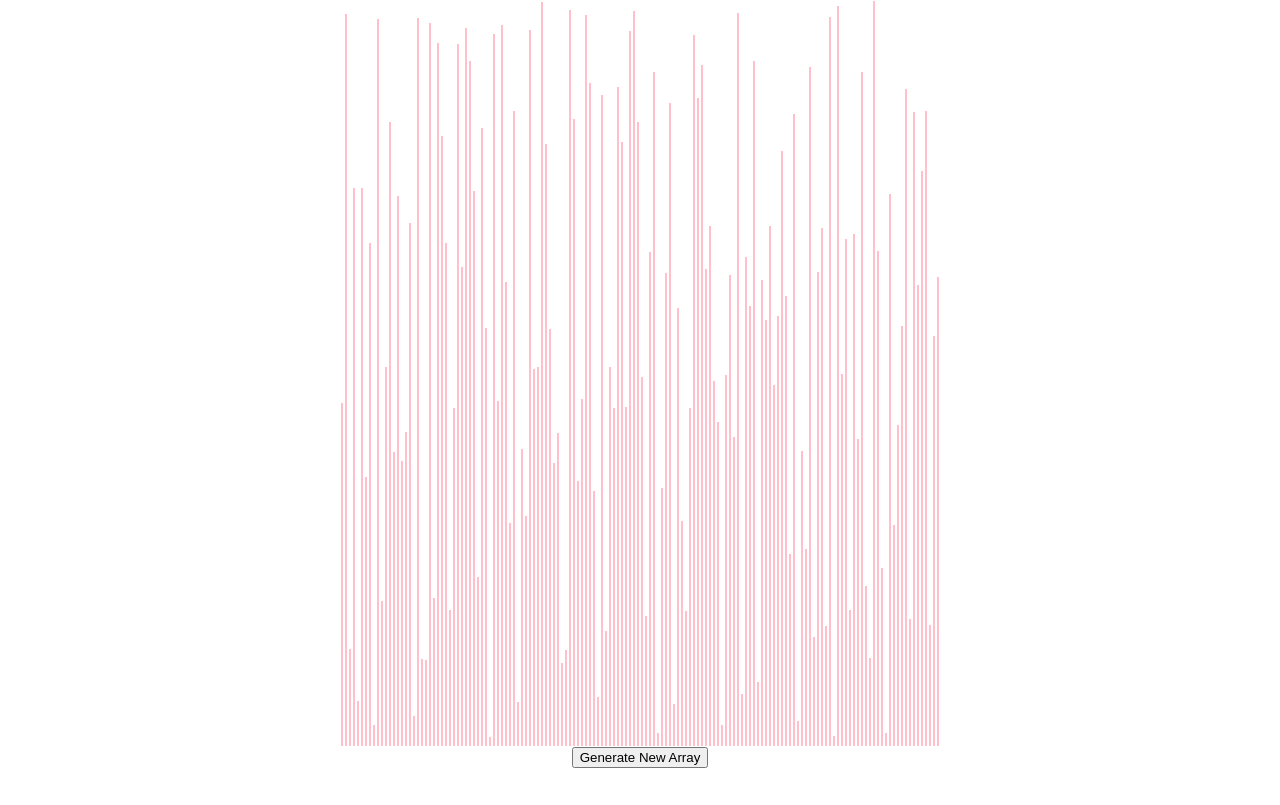
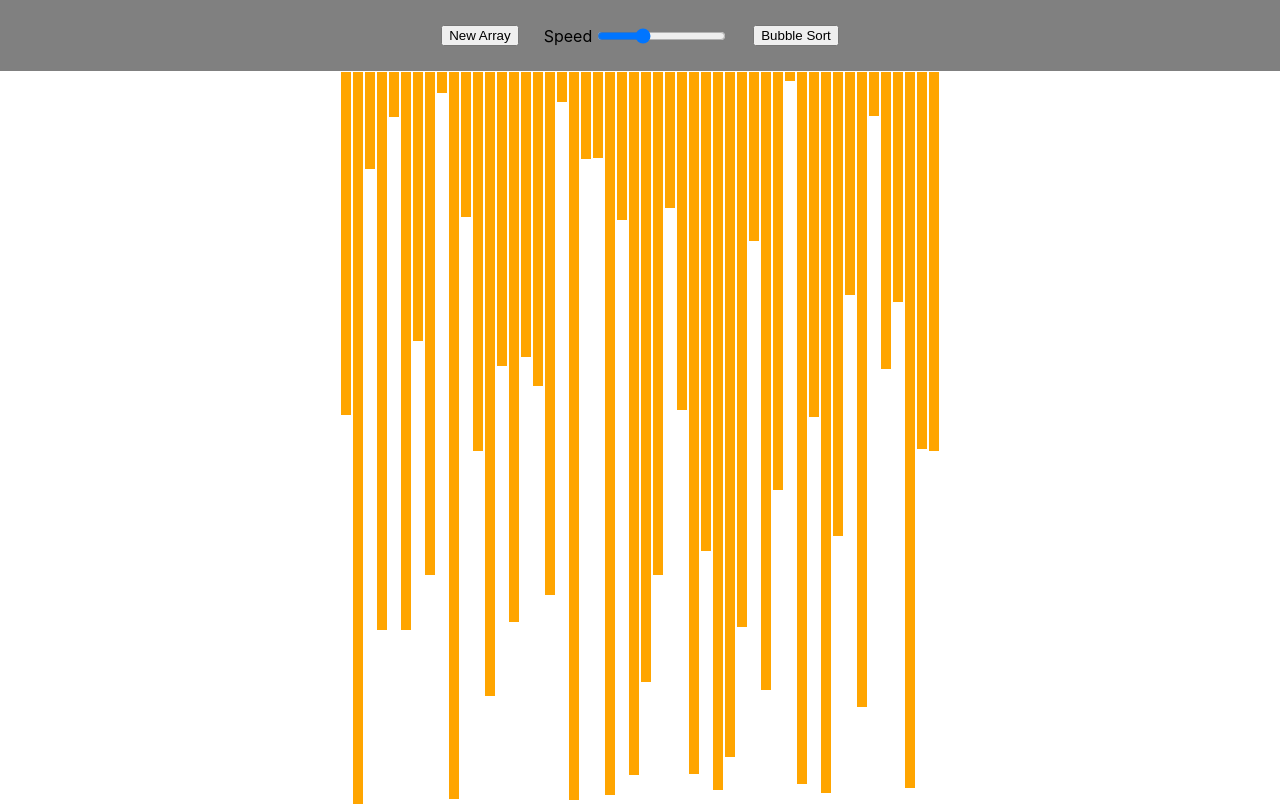
Before and after one commit to ZKaptan/Sorting-Visualizer, a React (Create React App) app: page / in a window 1280 px wide. Built offline with nearby package versions, Linux system fonts and the light colour scheme.

Commit message:
New version

```diff
--- /dev/null
+++ b/src/bubblesort.js
@@ -0,0 +1,56 @@
+export const bubblesort = async (speed) => {
+	const array = document.getElementsByClassName("bar");
+	const size = array.length;
+	let last = size - 1;
+	for (let i = 0; i < size - 1; i++) {
+		for (let j = 0; j < size - i - 1; j++) {
+			array[j].style.backgroundColor = "green";
+			array[j + 1].style.backgroundColor = "green";
+			if (
+				parseInt(array[j].style.height) > parseInt(array[j + 1].style.height)
+			) {
+				array[j].style.backgroundColor = "red";
+				array[j + 1].style.backgroundColor = "red";
+				await waitForme(speed);
+				swap(array[j], array[j + 1]);
+			}
+			array[j].style.backgroundColor = "orange";
+			array[j + 1].style.backgroundColor = "orange";
+		}
+		array[last--].style.backgroundColor = "blue";
+	}
+	array[last].style.backgroundColor = "blue";
+
+	return true;
+};
+
+const disableButtons = () => {
+	document.getElementById();
+};
+const waitForme = (speed) => {
+	return new Promise((resolve) => {
+		setTimeout(() => {
+			resolve("");
+		}, speed);
+	});
+};
+
+const swap = (bar1, bar2) => {
+	let temp = bar1.style.height;
+	bar1.style.height = bar2.style.height;
+	bar2.style.height = temp;
+};
+
+export const bubbleSortTest = (array) => {
+	const arr1 = bubblesort(array);
+	const arr2 = array.sort();
+	if (arr1.length !== arr2.length) {
+		return false;
+	}
+	for (let i = 0; i < arr1.length; i++) {
+		if (arr1[i] !== arr2[i]) {
+			return false;
+		}
+	}
+	return true;
+};
--- a/src/components/ArrayBar.js
+++ b/src/components/ArrayBar.js
@@ -1,15 +1,18 @@
-import React, { Fragment, useEffect, useState } from "react";
+import React, { useEffect, useState } from "react";
 import "./arrayBar.css";
-const ArrayBar = () => {
+import { bubblesort } from "../bubblesort";
+
+const ArrayBar = (props) => {
 	const [arrayBars, setArrayBars] = useState([]);
+	const [disableButton, setDisableButton] = useState(false);
 
 	useEffect(() => {
 		generateArray();
 	}, []);
 
-	const NUMBER_OF_BARS = 150;
+	const NUMBER_OF_BARS = 50;
 
-	const generateArray = () => {
+	const generateArray = (e) => {
 		const tempArray = [];
 		for (let i = 0; i < NUMBER_OF_BARS; i++) {
 			tempArray.push(randomIntFromInterval(5, 750));
@@ -20,8 +23,48 @@ const ArrayBar = () => {
 		return Math.floor(Math.random() * (max - min + 1) + min);
 	};
 
+	const clickHandler = () => {
+		generateArray();
+		resetArray();
+	};
+
+	const resetArray = () => {
+		const bars = document.getElementsByClassName("bar");
+		for (let i = 0; i < bars.length; i++) {
+			bars[i].style.backgroundColor = "pink";
+		}
+	};
+
+	const disableButtons = () => {};
+
+	const sortClickHandler = () => {
+		const speedSlider = document.getElementById("speed_slider");
+		const speed = speedSlider.value;
+
+		setDisableButton(true);
+		bubblesort(speed).then(() => {
+			setDisableButton(false);
+		});
+	};
+
 	return (
 		<div className="container">
+			<header>
+				<button disabled={disableButton} onClick={clickHandler}>
+					New Array
+				</button>
+				<label htmlFor="speed_slider">Speed</label>
+				<input
+					type="range"
+					id="speed_slider"
+					min="5"
+					max="50"
+					defaultValue="20"
+				/>
+				<button disabled={disableButton} onClick={sortClickHandler}>
+					Bubble Sort
+				</button>
+			</header>
 			<div className="array-container">
 				{arrayBars.map((value, index) => {
 					return (
@@ -33,7 +76,6 @@ const ArrayBar = () => {
 					);
 				})}
 			</div>
-			<button onClick={generateArray}>Generate New Array</button>
 		</div>
 	);
 };
--- a/src/components/arrayBar.css
+++ b/src/components/arrayBar.css
@@ -1,18 +1,26 @@
-.container {
-	display: flex;
-	flex-direction: column;
-	align-items: center;
-	justify-content: center;
-}
-
 .array-container {
 	display: flex;
 	justify-content: center;
-	align-items: flex-end;
 }
 
 .bar {
 	margin: 1px;
-	width: 2px;
-	background-color: pink;
+	width: 10px;
+	background-color: orange;
 }
+
+header {
+	display: flex;
+	justify-content: center;
+	align-items: center;
+	background-color: gray;
+	padding: 25px;
+}
+
+header input {
+	margin-left: 5px;
+}
+
+header button {
+	margin: 0 25px;
+}
```
Also changed, not shown: src/visualization.js (added).
